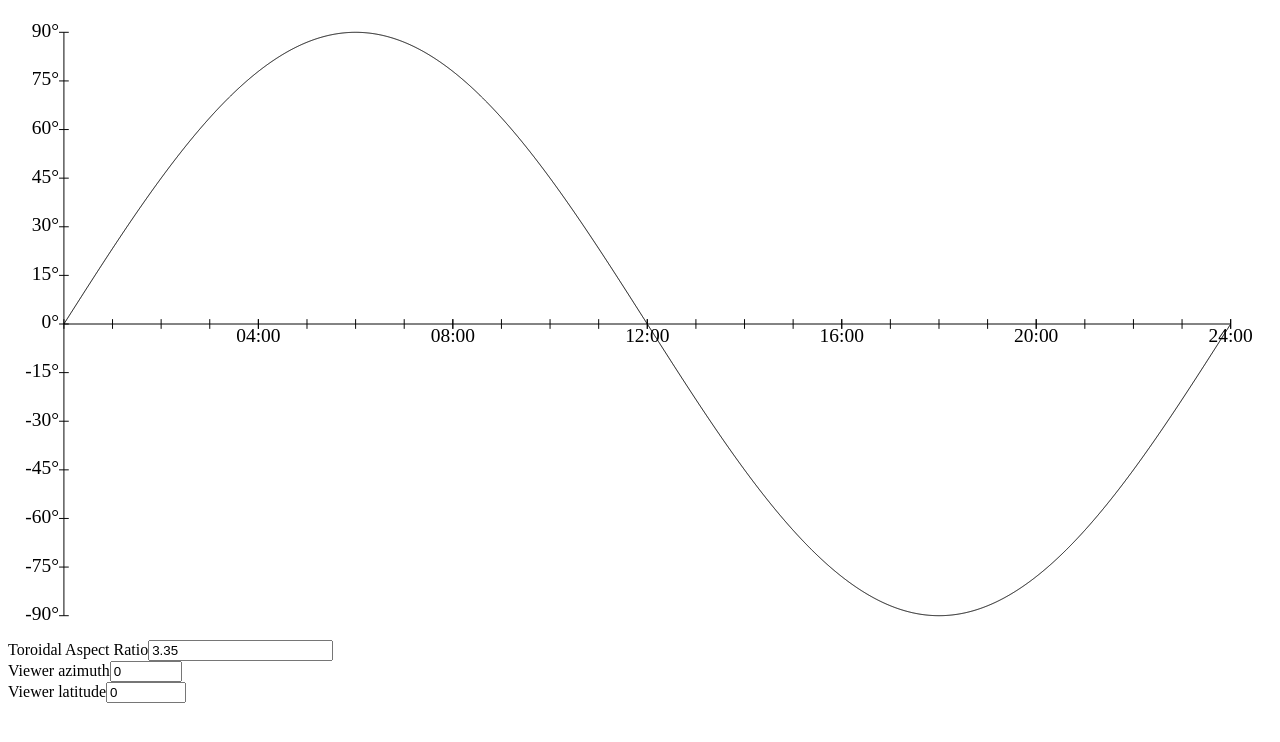
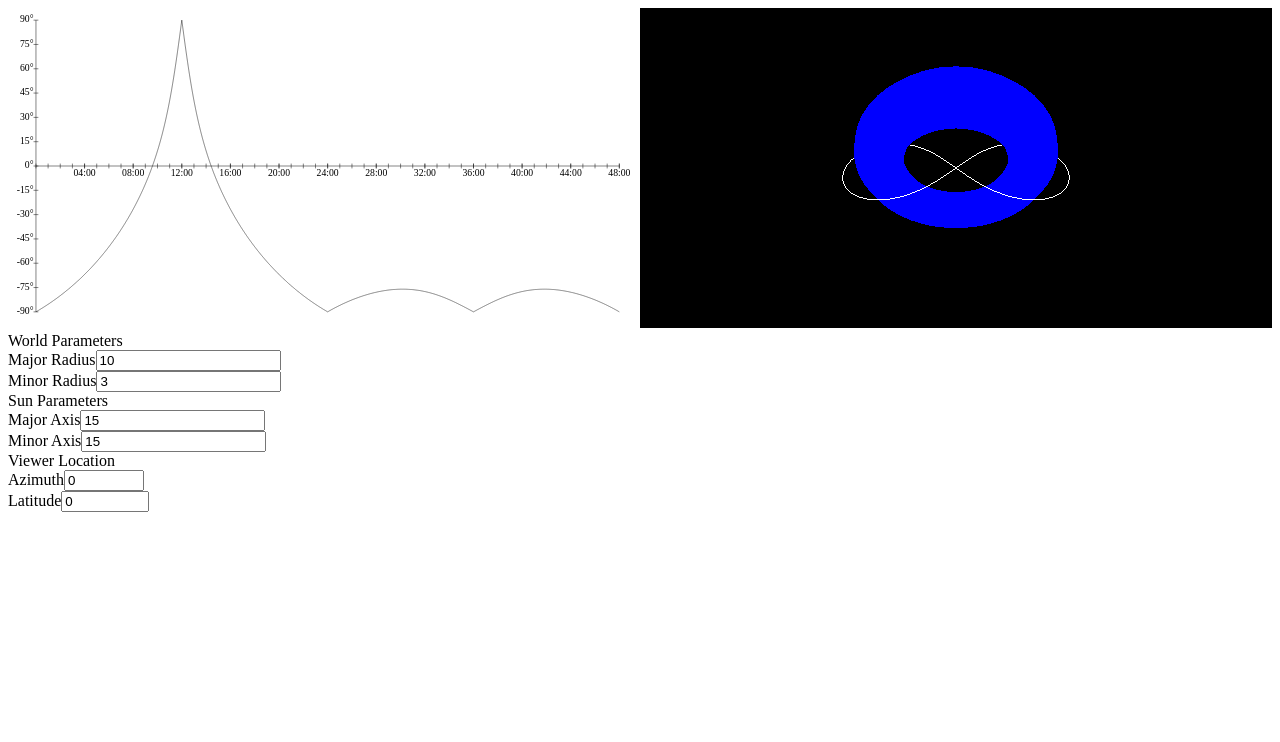
Before and after one commit to siobhan-sterrett/donut-world, a Vue app: page / in a window 1280 px wide. Shown: the top 742 px of the page. Built offline with nearby package versions, Linux system fonts and the light colour scheme.

Commit message:
Sun path is correct.
Need to update SpaceView on parameter changes.

```diff
--- a/src/App.vue
+++ b/src/App.vue
@@ -1,47 +1,46 @@
 <script setup lang="ts">
 import { ref } from 'vue';
+import SpaceView from './components/SpaceView.vue';
 import SunElevationGraph from './components/SunElevationGraph/SunElevationGraph.vue';
 
-import type { Ref } from 'vue';
-import type { WorldParams, ViewerLocation } from '@/util';
+import type { SceneParams } from './params';
+import ParameterControls from './components/ParameterControls.vue';
 
-const worldParams: Ref<WorldParams> = ref({
-  aspectRatio: 3.35,
-});
-
-const viewerLocation: Ref<ViewerLocation> = ref({
-  azimuth: 0,
-  latitude: 0,
+const params = ref<SceneParams>({
+  world: {
+    majorRadius: 10,
+    minorRadius: 3,
+  },
+  sun: {
+    majorAxis: 15,
+    minorAxis: 15,
+  },
+  viewer: {
+    azimuth: 0,
+    latitude: 0,
+  }
 });
 </script>
 
 <template>
   <div id="views">
-    <SunElevationGraph
-      :world-params="worldParams"
-      :viewer-location="viewerLocation"
-    />
+    <SunElevationGraph :params="params" />
+    <SpaceView :params="params" />
   </div>
-  <div id="controls">
-    <div class="form-entry">
-      <label for="aspect-ratio-input">Toroidal Aspect Ratio</label>
-      <input id="aspect-ratio-input" type="number" min="1.00" step="0.05" v-model="worldParams.aspectRatio" />
-    </div>
-      <div class="form-entry">
-        <label for="viewer-azimuth-input">Viewer azimuth</label>
-        <input id="viewer-azimuth-input" type="number" min="0.00" max="6.28" step="0.01" v-model="viewerLocation.azimuth" />
-      </div>
-      <div class="form-entry">
-        <label for="viewer-latitude-input">Viewer latitude</label>
-        <input id="viewer-latitude-input" type="number" min="-3.14" max="3.14" step="0.01" v-model="viewerLocation.latitude" />
-      </div>
-  </div>
+  <ParameterControls
+    v-model:worldMajorRadius="params.world.majorRadius"
+    v-model:worldMinorRadius="params.world.minorRadius"
+    v-model:sunMajorAxis="params.sun.majorAxis"
+    v-model:sunMinorAxis="params.sun.minorAxis"
+    v-model:viewerAzimuth="params.viewer.azimuth"
+    v-model:viewerLatitude="params.viewer.latitude"
+  />
 </template>
 
 <style scoped>
 #views {
   display: flex;
   justify-content: space-around;
-  align-items: center;
+  align-items: stretch;
 }
 </style>
--- /dev/null
+++ b/src/components/ParameterControls.vue
@@ -0,0 +1,46 @@
+<script setup lang="ts">
+const worldMajorRadius = defineModel<number>('worldMajorRadius');
+const worldMinorRadius = defineModel<number>('worldMinorRadius');
+const sunMajorAxis = defineModel<number>('sunMajorAxis');
+const sunMinorAxis = defineModel<number>('sunMinorAxis');
+const viewerAzimuth = defineModel<number>('viewerAzimuth');
+const viewerLatitude = defineModel<number>('viewerLatitude');
+</script>
+
+<template>
+    <div id="controls">
+        <div class="form-entry-collection">
+            <header>World Parameters</header>
+            <div class="form-entry">
+                <label>Major Radius</label>
+                <input type="number" min="0.0" step="0.1" v-model="worldMajorRadius" />
+            </div>
+            <div class="form-entry">
+                <label>Minor Radius</label>
+                <input type="number" min="0.0" step="0.1" v-model="worldMinorRadius" />
+            </div>
+        </div>
+        <div class="form-entry-collection">
+            <header>Sun Parameters</header>
+            <div class="form-entry">
+                <label>Major Axis</label>
+                <input type="number" min="0.0" step="0.1" v-model="sunMajorAxis" />
+            </div>
+            <div class="form-entry">
+                <label>Minor Axis</label>
+                <input type="number" min="0.0" step="0.1" v-model="sunMinorAxis" />
+            </div>
+        </div>
+        <div class="form-entry-collection">
+            <header>Viewer Location</header>
+            <div class="form-entry">
+                <label>Azimuth</label>
+                <input type="number" min="0.0" max="360.0" step="0.1" v-model="viewerAzimuth" />
+            </div>
+            <div class="form-entry">
+                <label>Latitude</label>
+                <input type="number" min="-180.0" max="180.0" step="0.1" v-model="viewerLatitude" />
+            </div>
+        </div>
+    </div>
+</template>
--- a/src/components/SpaceView.vue
+++ b/src/components/SpaceView.vue
@@ -1,42 +1,66 @@
 <script setup lang="ts">
-import type { ViewerLocation, WorldParams } from '@/util';
-import { ref, onMounted, type Ref } from 'vue';
+import { range } from '@/util';
+import { ref, onMounted, type Ref, computed } from 'vue';
+import { sunPath, type SceneParams } from '@/params';
+import { BufferGeometry, Line, LineBasicMaterial, Mesh, MeshBasicMaterial, PerspectiveCamera, Scene, TorusGeometry, Vector3, WebGLRenderer } from 'three';
 
-const props = defineProps<{
-    worldParams: WorldParams;
-    viewerLocation: ViewerLocation;
-    timeOfDay: number;
+const { params } = defineProps<{
+    params: SceneParams;
 }>();
 
-const cameraPosition = ref({
-    x: 0,
-    y: 0,
-    z: 0,
-});
+const sunPosition = computed(() => sunPath(params.sun));
+
+const cameraPosition = ref(new Vector3(0, -20, 20));
 
 const canvas: Ref<HTMLCanvasElement | null> = ref(null);
 
-function draw() {
-    requestAnimationFrame(draw);
+onMounted(() => {
+    const el = canvas.value;
+    if (!el) return;
 
-    const el = canvas.value;
-    if (!el) {
-        return;
-    }
+    const rect = el.parentElement!.getBoundingClientRect();
+    el.width = rect.width;
+    el.height = rect.height;
 
-    const ctx = el.getContext('2d');
-    if (!ctx) {
-        return;
-    }
+    const scene = new Scene();
+    const camera = new PerspectiveCamera(75, el.width / el.height);
+    const renderer = new WebGLRenderer({ canvas: el });
+    renderer.setSize(el.width, el.height);
 
-    ctx.clearRect(0, 0, el.width, el.height);
+    const geometry = new TorusGeometry(10, 3);
+    const material = new MeshBasicMaterial({ color: 0x0000ff });
+    const torus = new Mesh(geometry, material);
+    scene.add(torus);
 
-    ctx.strokeText(JSON.stringify(props.worldParams), 10, 20);
-}
+    const torusCenter = new Vector3(0, 0, 0);
+    camera.position.set(cameraPosition.value.x, cameraPosition.value.z, cameraPosition.value.z)
+    camera.lookAt(torusCenter);
 
-onMounted(draw);
+    const sunPathPoints = Array.from(range(0, 48, 0.01)).map((t) => sunPosition.value(t));
+    const sunPathGeometry = new BufferGeometry().setFromPoints(sunPathPoints);
+    const sunPathMaterial = new LineBasicMaterial({ color: 0xffffff });
+    const sunPath = new Line(sunPathGeometry, sunPathMaterial);
+
+    scene.add(sunPath);
+
+    const animate = (() => {
+        requestAnimationFrame(animate);
+        renderer.render(scene, camera);
+    });
+
+    animate();
+})
 </script>
 
 <template>
-    <canvas ref="canvas"></canvas>
+    <div id="canvas-container">
+        <canvas ref="canvas"></canvas>
+    </div>
 </template>
+
+<style scoped>
+#canvas-container {
+    width: 50%;
+    flex: 1;
+}
+</style>
--- a/src/components/SunElevationGraph/SunElevationGraph.vue
+++ b/src/components/SunElevationGraph/SunElevationGraph.vue
@@ -1,40 +1,48 @@
 <script setup lang="ts">
-import { type WorldParams, type ViewerLocation, range } from '@/util';
+import { range } from '@/util';
 import { xTransform, yTransform } from './graph';
 import SunElevationGraphXAxis from './SunElevationGraphXAxis.vue';
 import SunElevationGraphYAxis from './SunElevationGraphYAxis.vue';
-const props = defineProps<{
-    worldParams: WorldParams;
-    viewerLocation: ViewerLocation;
+import { computed } from 'vue';
+import { sunPath, type SceneParams, viewerTransform } from '@/params';
+
+const { params } = defineProps<{
+    params: SceneParams;
 }>();
 
-const graphFunction = (hour: number): number => {
-    // sin(x), just for testing purposes
-    const x = hour / 24 * (2 * Math.PI);
-    return 90 * Math.sin(x);
+const sunPosition = computed(() => sunPath(params.sun));
+const sunAltitude = computed(() => {
+    const transform = viewerTransform(params.world, params.viewer);
+    return (hour: number): number => {
+        const p = transform(sunPosition.value(hour));
+        const theta = Math.atan2(p.z, Math.sqrt(p.x * p.x + p.y * p.y));
+        return theta * 180 / Math.PI;
     }
+});
 
-const xValues = Array.from(range(0, 24, 0.01));
-const points = xValues.map((x) => [xTransform(x), yTransform(graphFunction(x))]);
-
-const pointsPath = points.map(([x, y]) => `${x},${y}`).join(" ");
+const xValues = Array.from(range(0, 48, 0.01));
+const pointsPath = computed(() => {
+    return xValues.map((x) => [xTransform(x), yTransform(sunAltitude.value(x))]).map(([x, y]) => `${x},${y}`).join(" ");
+});
 </script>
 
 <template>
+    <div id="sun-elevation-graph-container">
         <svg viewBox="-15 -325 1215 650">
             <SunElevationGraphXAxis />
             <SunElevationGraphYAxis />
             <polyline :points="pointsPath" fill="none" stroke="black" />
         </svg>
+    </div>
 </template>
 
-<style>
+<style scoped>
+#sun-elevation-graph-container {
+    width: 50%;
+    height: 100%;
+}
+
 svg {
-    flex-grow: 1;
     aspect-ratio: 2 / 1;
 }
-
-.axis-label {
-    font-size: 20px;
-}
 </style>
--- a/src/components/SunElevationGraph/SunElevationGraphXAxis.vue
+++ b/src/components/SunElevationGraph/SunElevationGraphXAxis.vue
@@ -6,9 +6,9 @@
 
 const yValue = yTransform(0);
 const minX = xTransform(0);
-const maxX = xTransform(24);
-const hourTickValues = range(25);
-const hourLabelValues = range(4, 25, 4);
+const maxX = xTransform(48);
+const hourTickValues = range(49);
+const hourLabelValues = range(4, 49, 4);
 </script>
 
 <template>
--- a/src/components/SunElevationGraph/graph.ts
+++ b/src/components/SunElevationGraph/graph.ts
@@ -1,5 +1,5 @@
 export function xTransform(hour: number): number {
-    return hour * 50;
+    return hour * 25;
 }
 
 export function yTransform(degree: number): number {
--- /dev/null
+++ b/src/params.ts
@@ -0,0 +1,48 @@
+import { Matrix4, Vector3 } from "three";
+
+export type SceneParams = {
+    world: WorldParams;
+    sun: SunParams;
+    viewer: ViewerParams;
+}
+
+export type WorldParams = {
+    majorRadius: number;
+    minorRadius: number;
+}
+
+export type SunParams = {
+    majorAxis: number;
+    minorAxis: number;
+}
+
+export type ViewerParams = {
+    azimuth: number;
+    latitude: number;
+}
+
+export function sunPath(sunParams: SunParams): (hour: number) => Vector3 {
+    const { majorAxis: a, minorAxis: b } = sunParams;
+
+    return (hour: number): Vector3 => {
+        // One cycle of the sun is 48 hours
+        const t = hour / 24 * Math.PI;
+
+        const denominator = (1 + Math.pow(a * Math.cos(t) / b, 2));
+        const x = a * Math.sin(t) / denominator;
+        const z = a * a / b * Math.sin(t) * Math.cos(t) / denominator;
+
+        return new Vector3(x, 0, z);
+    }
+}
+
+export function viewerTransform(worldParams: WorldParams, viewerParams: ViewerParams): (sunPosition: Vector3) => Vector3 {
+    return (sunPosition: Vector3): Vector3 => {
+        const position = sunPosition.clone();
+        return position
+            .applyMatrix4(new Matrix4().makeRotationZ(-viewerParams.azimuth * Math.PI / 180))
+            .applyMatrix4(new Matrix4().makeTranslation(-worldParams.majorRadius, 0, 0))
+            .applyMatrix4(new Matrix4().makeRotationY(viewerParams.latitude * Math.PI / 180 - Math.PI / 2))
+            .applyMatrix4(new Matrix4().makeTranslation(0, 0, -worldParams.minorRadius));
+    }
+}
```
Also changed, not shown: src/util.ts (+0 -9 lines). Lines whose indentation alone changed are shown as unchanged.
